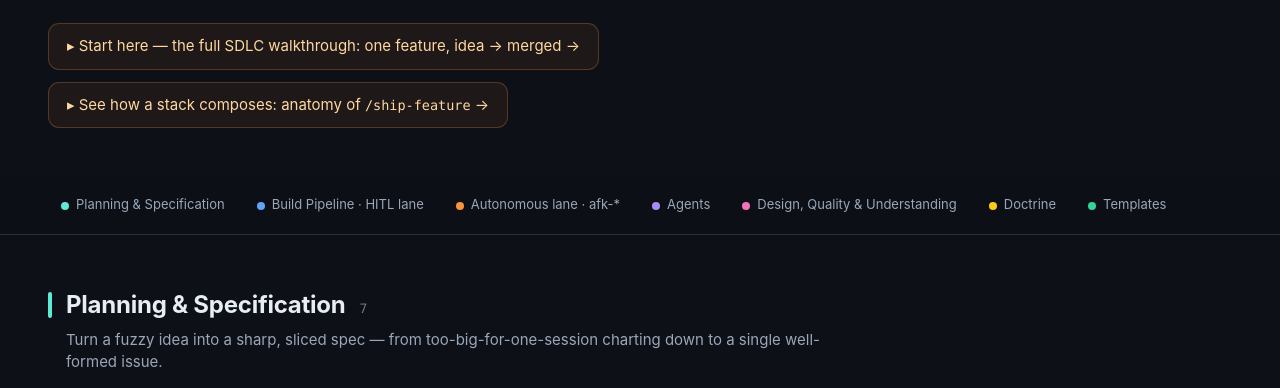
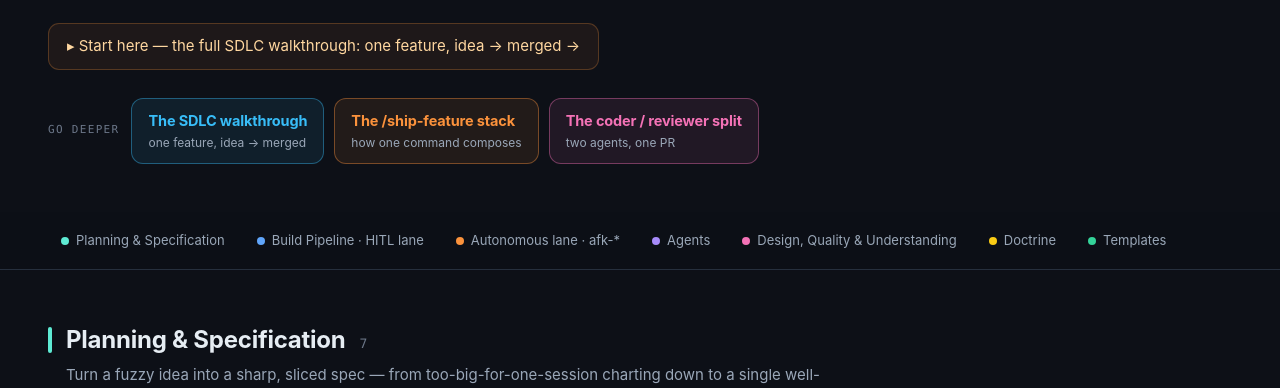
Before and after one commit to jicata/skills, a plain HTML site: page showcase/index.html in a window 1280 px wide. Shown: the part 391-779 px from the top of the page. Drawn offline with Linux system fonts and the light colour scheme.

Commit message:
homepage: add color-coded links to all three deep-dive pages (incl. coder/reviewer split)

```diff
--- a/showcase/index.html
+++ b/showcase/index.html
@@ -96,6 +96,17 @@
   .stacklink:first-of-type { margin-top: 26px; }
   .stacklink:hover { background: #fb923c22; border-color: #fb923c70; }
   .stacklink code { font-family: var(--mono); font-size: 0.9em; }
+
+  /* deep-dive companion pages */
+  .deeplinks { display: flex; flex-wrap: wrap; align-items: stretch; gap: 10px; margin-top: 28px; }
+  .deeplinks .dl-label { align-self: center; font-family: var(--mono); font-size: 11px; letter-spacing: .12em;
+    text-transform: uppercase; color: var(--text-faint); margin-right: 2px; }
+  .dl { display: flex; flex-direction: column; gap: 2px; text-decoration: none; padding: 11px 16px; border-radius: 12px;
+    border: 1px solid color-mix(in srgb, var(--a) 40%, transparent);
+    background: color-mix(in srgb, var(--a) 9%, transparent); transition: .15s; }
+  .dl:hover { background: color-mix(in srgb, var(--a) 18%, transparent); border-color: color-mix(in srgb, var(--a) 72%, transparent); transform: translateY(-2px); }
+  .dl b { color: var(--a); font-size: 14.5px; font-weight: 650; letter-spacing: -0.01em; }
+  .dl span { color: var(--text-dim); font-size: 12px; }
 
   /* ---- category nav ---- */
   nav.cats {
@@ -208,7 +219,12 @@
     </p>
     <div class="stats" id="stats"></div>
     <a class="stacklink" href="sdlc.html">▸ Start here — the full SDLC walkthrough: one feature, idea → merged →</a>
-    <a class="stacklink" href="stack.html">▸ See how a stack composes: anatomy of <code>/ship-feature</code> →</a>
+    <div class="deeplinks">
+      <span class="dl-label">Go deeper</span>
+      <a class="dl" style="--a:#38bdf8" href="sdlc.html"><b>The SDLC walkthrough</b><span>one feature, idea → merged</span></a>
+      <a class="dl" style="--a:#fb923c" href="stack.html"><b>The /ship-feature stack</b><span>how one command composes</span></a>
+      <a class="dl" style="--a:#f472b6" href="split.html"><b>The coder / reviewer split</b><span>two agents, one PR</span></a>
+    </div>
   </div>
 </header>
 
```
